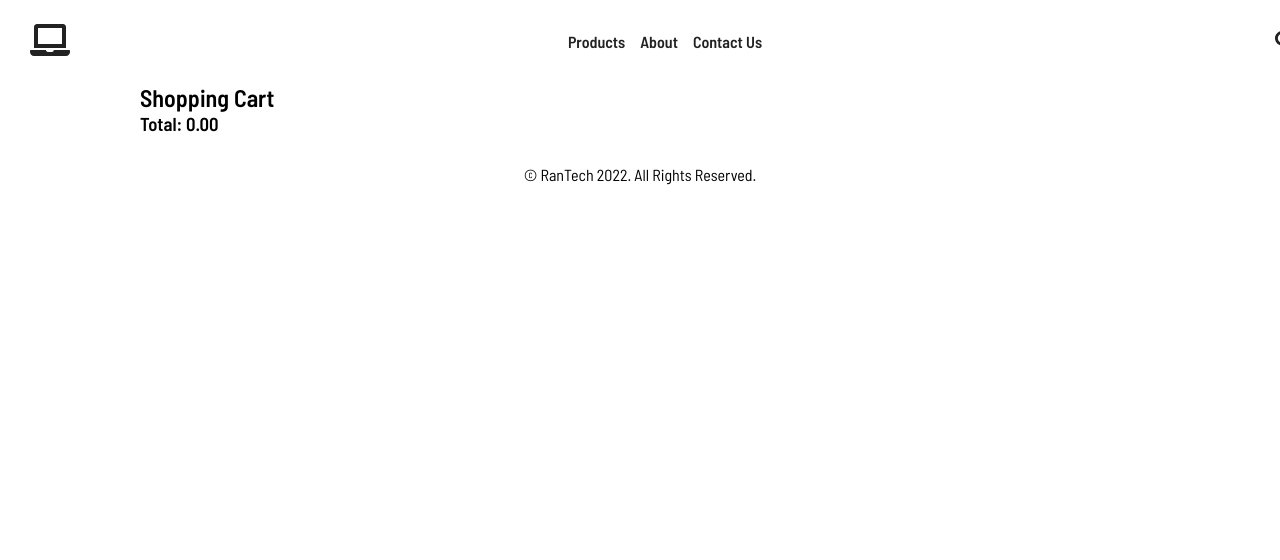
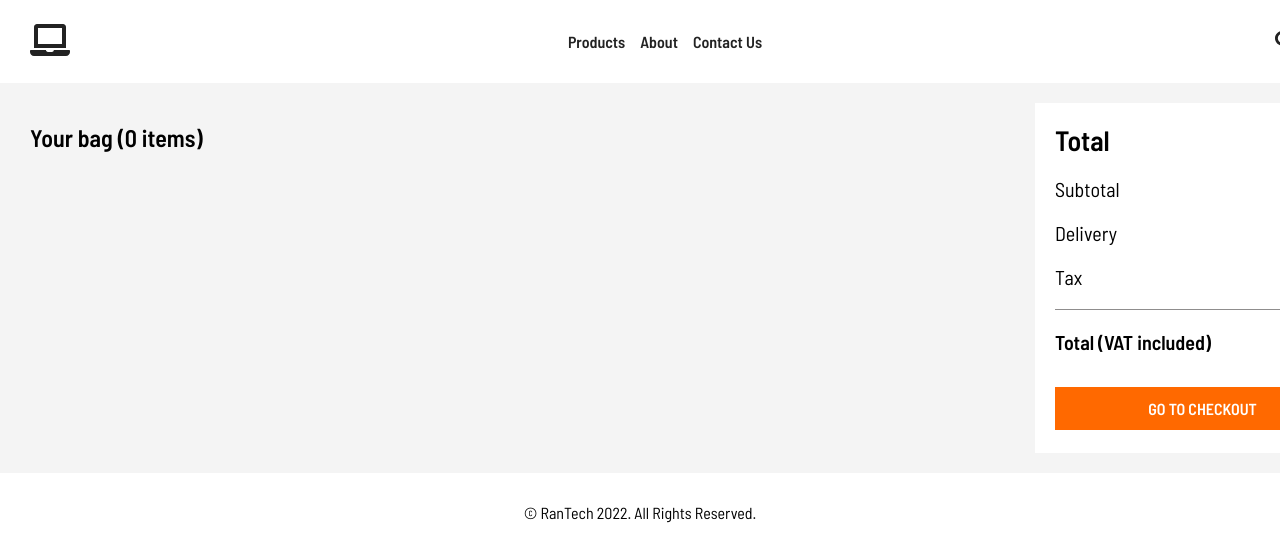
Before and after one commit to MKemmx/eccomerce-front-end, a React (Vite) app: page /cart in a window 1280 px wide. Shown: the top 560 px of the page. Built offline with nearby package versions, Linux system fonts and the light colour scheme.

Commit message:
new update cart ui

```diff
--- a/src/components/ShoppingCart/ShoppingCart.jsx
+++ b/src/components/ShoppingCart/ShoppingCart.jsx
@@ -1,59 +1,121 @@
 import React from "react";
 import "./ShoppingCartCSS.css";
+
+// React Icons
+import { BsTrash } from "react-icons/bs";
 
 // Cart State
 import { useCartState } from "../../store/CartStore";
 
 const ShoppingCart = () => {
-  const { cart, subtractItemQTY, addItemQTY, changeItemQTY } = useCartState(
-    (state) => state
-  );
-  const totalValue = cart.reduce(
+  const { cart, subtractItemQTY, addItemQTY, changeItemQTY, removeToCart } =
+    useCartState((state) => state);
+  const itemsPrice = cart.reduce(
     (total, item) => total + item.price * item.qty,
     0
   );
+  const taxPrice = !isNaN(itemsPrice) ? itemsPrice * 0.14 : 0;
+  const shippingPrice =
+    parseInt(itemsPrice) === 0 || isNaN(itemsPrice)
+      ? 0
+      : parseInt(itemsPrice) > 1000
+      ? 0
+      : 120;
+  const totalPrice = itemsPrice + taxPrice + shippingPrice;
 
   return (
-    <div className="shopping-cart">
-      <div className="shopping-cart-container">
-        <h2>Shopping Cart </h2>
-        <h3> Total: {isNaN(totalValue) ? 0 : totalValue.toFixed(2)} </h3>
+    <>
+      {/*  */}
+      <div className="fshopping-cart">
+        <div className="fshopping-cart-container">
+          <div className="fshopping-cart-box1">
+            <div className="fshopping-cart-header">
+              <h2>Your bag ({cart.length} items) </h2>
+            </div>
+            {/* Cart Items */}
+            <div className="card-container">
               {cart.map((cartItem) => (
-          <div className="shopping-cart-item">
-            <img className="shopping-cart-image" src={cartItem.image} alt="" />
-            <div className="shopping-cart-image">
-              <p>{cartItem.title}</p>
-              <p>{cartItem.price}</p>
+                <div className="card">
+                  <div className="card-image">
+                    <img src={cartItem.image} alt={cart.title} />
                   </div>
-            <div className="shopping-cart-qty">
-              <button
+                  <div className="card-details">
+                    <div className="card-context">
+                      <p className="card-category">{cartItem.category}</p>
+                      <p className="card-name"> {cartItem.title}</p>
+                    </div>
+                    <div
                       onClick={() => {
-                  subtractItemQTY(cartItem.id);
+                        removeToCart(cartItem.id);
                       }}
-                className="shopping-cart-btn"
+                      className="card-button"
                     >
-                -
-              </button>
+                      <div className="card-icon-container">
+                        <BsTrash className="card-icon" size={23} />
+                        <p>Remove</p>
+                      </div>
+                    </div>
+                  </div>
+                  <div className="card-quantity">
                     <input
                       onChange={(event) => {
-                  changeItemQTY(cartItem.id, parseInt(event.target.value));
+                        changeItemQTY(
+                          cartItem.id,
+                          parseInt(event.target.value)
+                        );
                       }}
+                      min="1"
+                      className="card-input"
                       type="number"
                       value={cartItem.qty}
                     />
-              <button
-                onClick={() => {
-                  addItemQTY(cartItem, cartItem.id);
-                }}
-                className="shopping-cart-btn"
-              >
-                +
-              </button>
+                    <p className="card-price"> $ {cartItem.price}</p>
                   </div>
                 </div>
               ))}
             </div>
           </div>
+          {/* Total Container */}
+          <div className="fshopping-cart-box2">
+            <div className="fshopping-cart-box2-container">
+              <div className="fshopping-cart-box2-container-header">
+                <h3> Total </h3>
+              </div>
+              {/*  */}
+              <div className="subtotal-container">
+                <p className="subtotal">Subtotal</p>
+                <p className="subtotal-price">
+                  {isNaN(itemsPrice) ? `0 $` : `${itemsPrice.toFixed(2)}`}
+                </p>
+              </div>
+
+              <div className="delivery-container">
+                <p className="delivery">Delivery</p>
+                <p className="subtotal-price">
+                  {itemsPrice > 1000 ? "Free Delivery" : shippingPrice}
+                </p>
+              </div>
+
+              <div className="delivery-container">
+                <p className="delivery">Tax</p>
+                <p className="subtotal-price">{taxPrice.toFixed(2)}</p>
+              </div>
+
+              <div className="total-container">
+                <p className="total">Total (VAT included) </p>
+                <p className="subtotal-price">
+                  {isNaN(totalPrice) ? `0$` : `${totalPrice.toFixed(2)} $`}
+                </p>
+              </div>
+
+              <div className="shoppingcart-button-container">
+                <button className="shoppingcart-button">Go To Checkout</button>
+              </div>
+            </div>
+          </div>
+        </div>
+      </div>
+    </>
   );
 };
 
--- a/src/components/ShoppingCart/ShoppingCartCSS.css
+++ b/src/components/ShoppingCart/ShoppingCartCSS.css
@@ -19,3 +19,178 @@
   margin: 0 20px;
   padding: 8px 13px;
 }
+
+/*  */
+.fshopping-cart {
+  width: 100%;
+}
+
+.fshopping-cart-container {
+  width: 1400px;
+  margin-inline: auto;
+  height: auto;
+  background-color: #f4f4f4;
+  padding: 20px 30px;
+  display: grid;
+  grid-template-columns: 3fr 1fr;
+}
+
+.fshopping-cart-header {
+  margin: 20px 0 40px 0;
+}
+
+.card {
+  display: flex;
+  align-items: center;
+  padding-inline: 30px;
+  margin-bottom: 20px;
+}
+
+.card-image {
+  background-color: #fff;
+  padding: 20px;
+}
+
+.card-image img {
+  width: 250px;
+  height: 250px;
+  object-fit: contain;
+}
+
+.card-details {
+  margin-left: 20px;
+}
+.card-category {
+  font-size: 30px;
+  text-transform: capitalize;
+  margin-bottom: 20px;
+}
+
+.card-name {
+  font-size: 20px;
+}
+
+.card-button {
+  display: flex;
+}
+
+.card-icon-container {
+  cursor: pointer;
+  margin-top: 20px;
+  display: flex;
+  align-items: flex-end;
+  transition: all 0.5s ease-in-out;
+}
+
+.card-icon-container:hover {
+  text-decoration: underline;
+}
+
+.card-icon {
+  margin-right: 15px;
+}
+
+.card-quantity {
+  margin-left: auto;
+}
+
+.card-input {
+  padding: 7px 15px;
+  margin-bottom: 15px;
+  font-weight: bold;
+}
+
+.card-price {
+  font-weight: bold;
+  font-size: 22px;
+  margin-top: 20px;
+}
+
+.fshopping-cart-box2 {
+  width: 100%;
+  height: fit-content;
+  background-color: #fff;
+  padding-inline: 20px;
+}
+
+.fshopping-cart-box2-container-header {
+  margin: 20px 0;
+}
+
+.fshopping-cart-box2-container-header h3 {
+  font-size: 28px;
+}
+
+.subtotal-container {
+  width: 100%;
+  display: flex;
+  justify-content: space-between;
+  font-weight: 400;
+}
+
+.subtotal {
+  font-size: 20px;
+}
+
+.subtotal-price {
+  font-size: 20px;
+}
+
+/*  */
+.delivery-container {
+  margin-top: 20px;
+  width: 100%;
+  display: flex;
+  justify-content: space-between;
+  font-weight: 400;
+}
+
+.delivery {
+  font-size: 20px;
+}
+
+.delivery-price {
+  font-size: 20px;
+}
+
+.total-container {
+  margin-top: 20px;
+  width: 100%;
+  display: flex;
+  justify-content: space-between;
+  font-weight: bold;
+  border-top: 1.5px #8f8d8d solid;
+  padding-top: 20px;
+}
+
+.total {
+  font-size: 20px;
+}
+
+.total-price {
+  font-size: 20px;
+}
+
+.shoppingcart-button-container {
+  width: 100%;
+  margin: 23px 0;
+}
+
+.shoppingcart-button {
+  margin-top: 10px;
+  width: 100%;
+  padding: 12px 10px;
+  font-weight: bold;
+  text-transform: uppercase;
+  font-size: 16px;
+  cursor: pointer;
+  background-color: #ff6900;
+  color: #fff;
+  outline: none;
+  border: none;
+  transition: 0.3s ease-in-out all;
+}
+
+.shoppingcart-button:hover {
+  background-color: #da6817;
+}
--- a/src/store/CartStore.js
+++ b/src/store/CartStore.js
@@ -86,6 +86,13 @@ const cartStore = (set, get) => ({
       ),
     });
   },
+  removeToCart: (id) => {
+    const cartItems = get().cart;
+    const removedItem = cartItems.filter((item) => item.id !== id);
+    set({
+      cart: removedItem,
+    });
+  },
 });
 
 export const useCartState = create(
```
Lines whose indentation alone changed are shown as unchanged.
